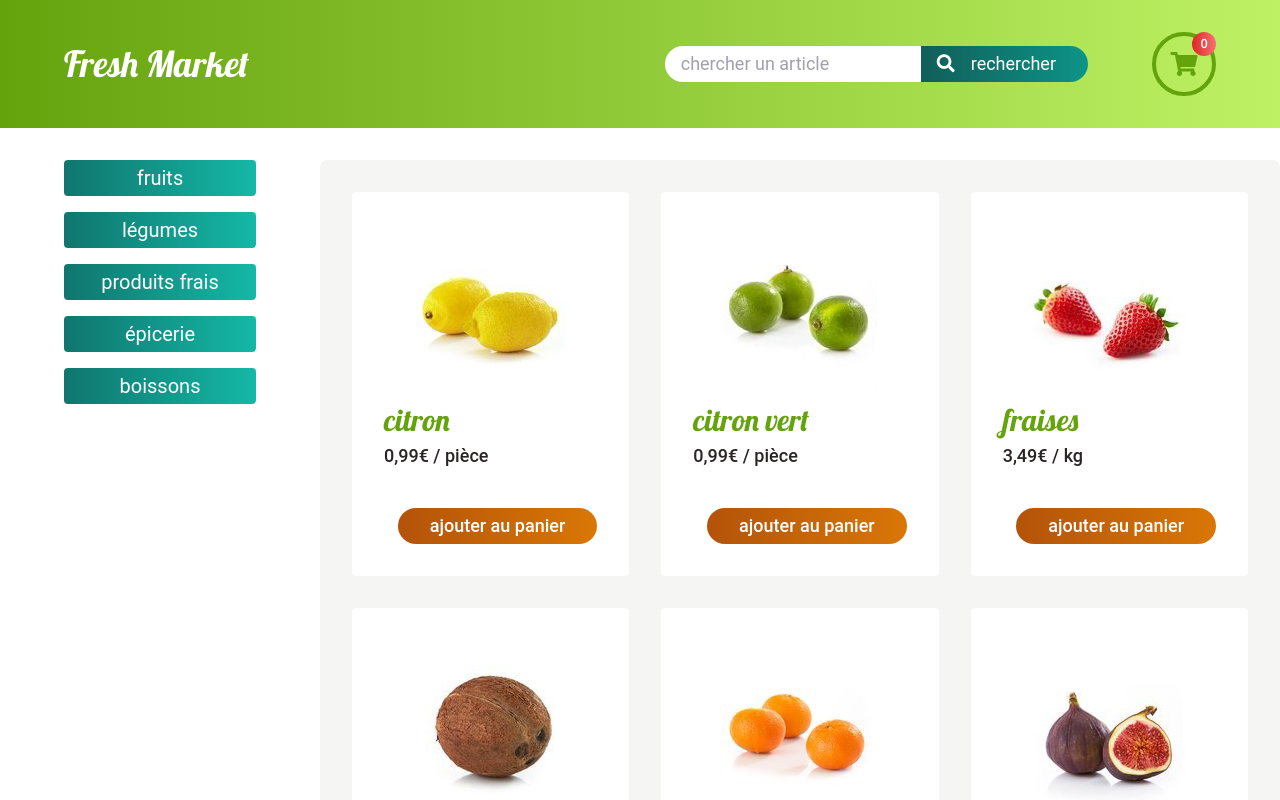
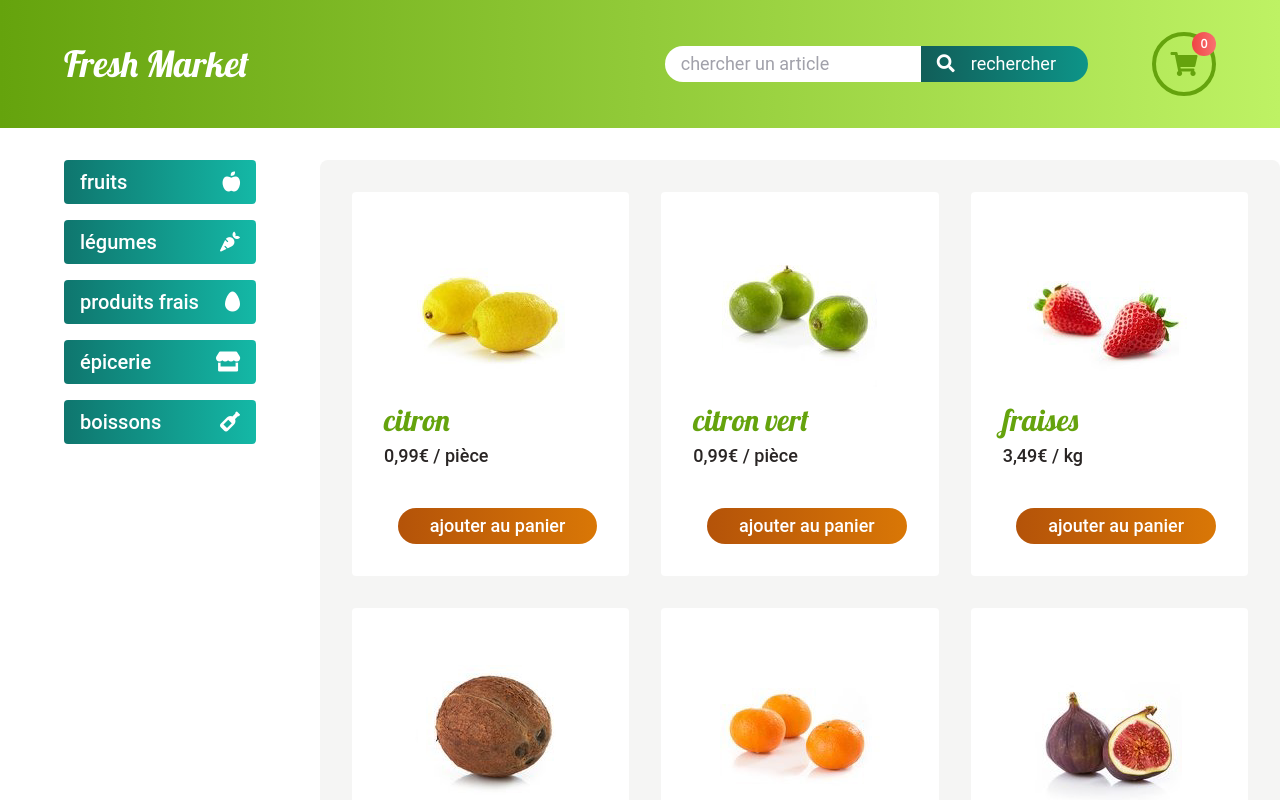
Before and after one commit to logic-fabric/fresh-market, a React (Create React App) app: page / in a window 1280 px wide. Shown: the top 800 px of the page. Built offline with nearby package versions, Linux system fonts and the light colour scheme.

Commit message:
style: add icons in SecondaryNav

```diff
--- a/src/App.jsx
+++ b/src/App.jsx
@@ -14,6 +14,7 @@ function App() {
     return {
       en: category,
       fr: PRODUCTS[category].frenchName,
+      icon: PRODUCTS[category].fontAwesomeIcon,
     };
   });
   const productsToDisplay = PRODUCTS[activeCategory].items;
--- a/src/components/Header/Header.jsx
+++ b/src/components/Header/Header.jsx
@@ -32,7 +32,7 @@ export function Header() {
             className="fas fa-shopping-cart relative w-4 h-4 border-sm border-colorprimary-600 rounded-full text-primary-600 text-2xl"
             type="button"
           >
-            <span className="cart-counter font-sans  bg-gradient-to-r from-danger-600 to-danger-400">
+            <span className="cart-counter font-sans  bg-gradient-to-r from-danger-500 to-danger-400">
               {cartCounter}
             </span>
           </button>
--- a/src/components/SecondaryNav/SecondaryNav.jsx
+++ b/src/components/SecondaryNav/SecondaryNav.jsx
@@ -8,11 +8,12 @@ export function SecondaryNav({ categories, setActiveCategory }) {
           return (
             <li key={`cat-${index}`}>
               <button
-                className="w-full mb-2 px-3 py-sm rounded-sm text-white text-center bg-gradient-to-r from-secondary-700 to-secondary-500 hover:shadow-lg hover:opacity-90 hover:transform hover:-translate-y-px"
+                className="flex justify-between items-center w-full mb-2 px-2 py-1 rounded-sm font-medium text-white text-center bg-gradient-to-r from-secondary-700 to-secondary-500 hover:shadow-lg hover:opacity-90 hover:transform hover:-translate-y-px"
                 type="button"
                 onClick={() => setActiveCategory(category.en)}
               >
                 {category.fr}
+                <i className={category.icon}></i>
               </button>
             </li>
           );
--- a/src/data/sample-data.js
+++ b/src/data/sample-data.js
@@ -1,6 +1,7 @@
 export const PRODUCTS = {
   fruits: {
     frenchName: "fruits",
+    fontAwesomeIcon: "fas fa-apple-alt",
     items: [
       {
         name: "citron",
@@ -74,6 +75,7 @@ export const PRODUCTS = {
   },
   vegetables: {
     frenchName: "légumes",
+    fontAwesomeIcon: "fas fa-carrot",
     items: [
       {
         name: "oignons jaunes",
@@ -133,6 +135,7 @@ export const PRODUCTS = {
   },
   freshProduces: {
     frenchName: "produits frais",
+    fontAwesomeIcon: "fas fa-egg",
     items: [
       {
         name: "brique de lait",
@@ -174,6 +177,7 @@ export const PRODUCTS = {
   },
   groceries: {
     frenchName: "épicerie",
+    fontAwesomeIcon: "fas fa-store",
     items: [
       {
         name: "thon nature",
@@ -227,6 +231,7 @@ export const PRODUCTS = {
   },
   drinks: {
     frenchName: "boissons",
+    fontAwesomeIcon: "fas fa-wine-bottle",
     items: [
       {
         name: "vin de bordeaux",
```
